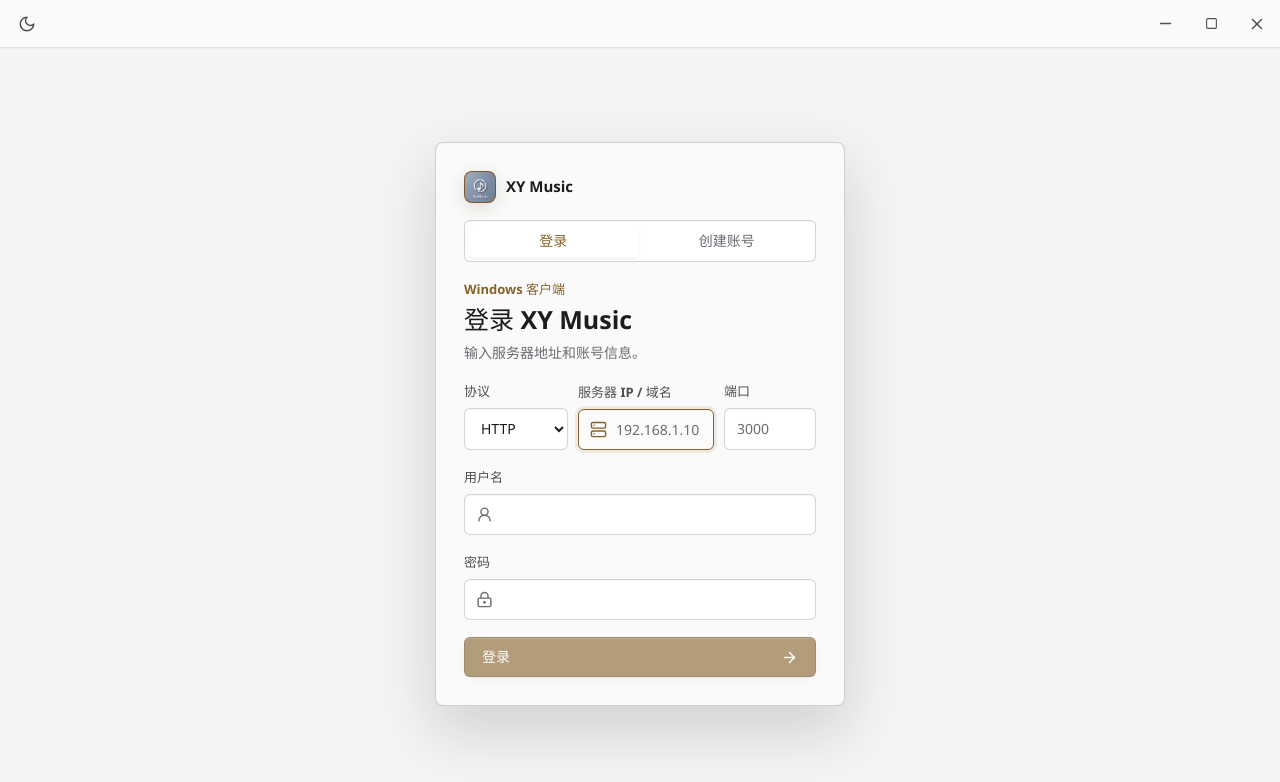
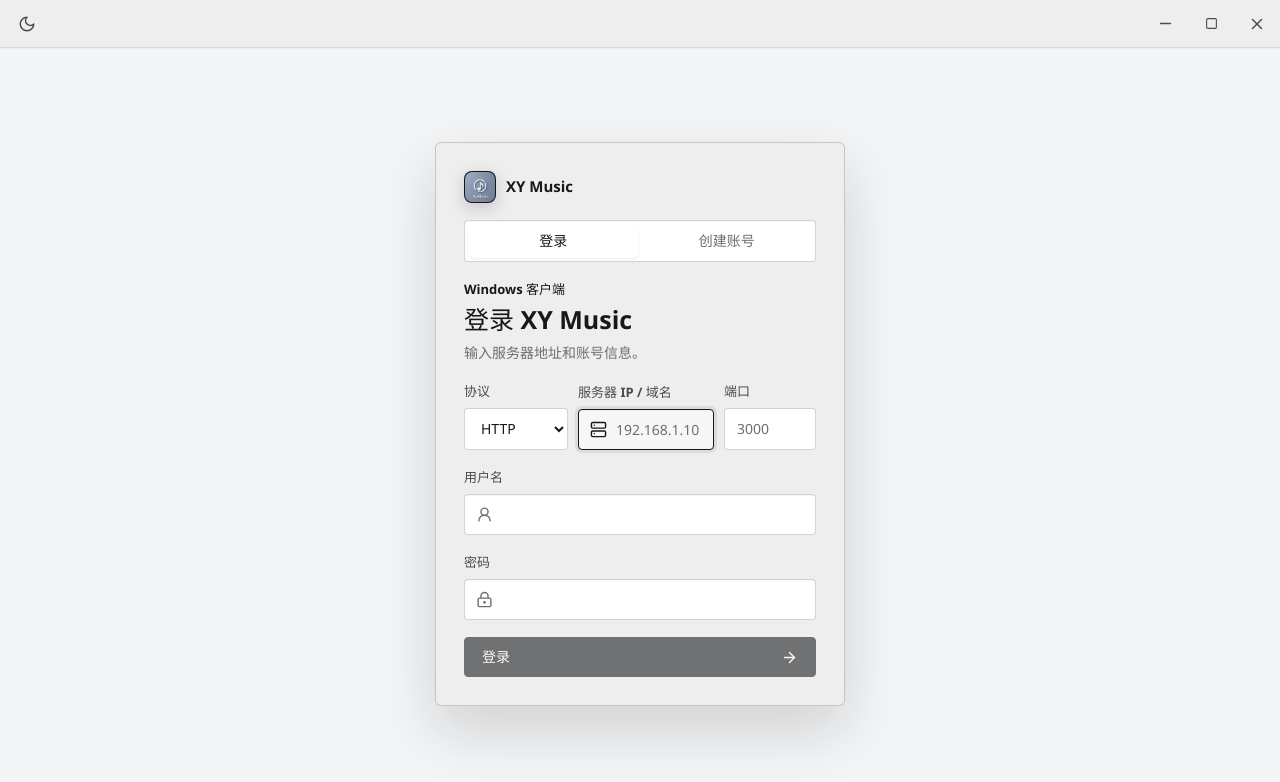
Before and after one commit to muchenspace/XyMusic, a Vue app in the folder Client/XyMusicForWin/: page / in a window 1280 px wide. Shown: the top 782 px of the page. Built offline with nearby package versions, Linux system fonts and the light colour scheme.

Commit message:
重构 Windows 客户端无彩色主题系统
强调色由金色改为接近白色的中性色，新增成功、警告软色与控件高光令牌，按钮改为无阴影扁平样式，图标按钮默认透明，浅色主题同步改为中性灰阶。

```diff
--- a/Client/XyMusicForWin/src/styles/base.css
+++ b/Client/XyMusicForWin/src/styles/base.css
@@ -26,7 +26,7 @@ button, input, select, textarea {
 }
 button { color: inherit; }
 button, a, input, select, textarea { -webkit-tap-highlight-color: transparent; }
-button:disabled, input:disabled, select:disabled, textarea:disabled { cursor: not-allowed; opacity: 0.62; }
+button:disabled, input:disabled, select:disabled, textarea:disabled { cursor: not-allowed; opacity: 0.58; }
 
 button:focus-visible,
 a:focus-visible,
@@ -75,11 +75,11 @@ img { max-width: 100%; }
   letter-spacing: 0;
   transition: transform var(--motion-fast) var(--ease-emphasized), border-color var(--motion-fast) var(--ease-standard), background var(--motion-fast) var(--ease-standard), color var(--motion-fast) var(--ease-standard);
 }
-.primary-button { border: 1px solid color-mix(in srgb, var(--accent-pressed) 82%, var(--line-strong)); color: var(--accent-contrast); background: var(--accent); box-shadow: inset 0 1px rgba(255, 255, 255, 0.16), var(--control-shadow); }
-.primary-button:hover:not(:disabled) { border-color: color-mix(in srgb, var(--accent-pressed) 88%, var(--line-strong)); background: var(--accent-hover); transform: translateY(-1px); }
+.primary-button { border: 1px solid var(--accent); color: var(--accent-contrast); background: var(--accent); box-shadow: none; }
+.primary-button:hover:not(:disabled) { border-color: var(--accent-hover); background: var(--accent-hover); transform: translateY(-1px); }
 .primary-button:active:not(:disabled) { background: var(--accent-pressed); transform: translateY(0); }
-.secondary-button { border: 1px solid var(--control-border); color: var(--text); background: var(--control-bg); box-shadow: 0 1px 1px color-mix(in srgb, var(--text) 5%, transparent); }
-.secondary-button:hover:not(:disabled) { border-color: color-mix(in srgb, var(--accent) 42%, var(--line-strong)); background: var(--control-bg-hover); }
+.secondary-button { border: 1px solid var(--control-border); color: var(--text); background: transparent; box-shadow: none; }
+.secondary-button:hover:not(:disabled) { border-color: var(--line-strong); background: var(--surface-hover); }
 .secondary-button:active:not(:disabled), .danger-button:active:not(:disabled) { transform: scale(0.985); }
 .danger-button { border: 1px solid color-mix(in srgb, var(--danger) 38%, var(--line)); color: var(--danger); background: var(--danger-soft); }
 .danger-button:hover:not(:disabled) { border-color: color-mix(in srgb, var(--danger) 60%, var(--line)); background: color-mix(in srgb, var(--danger) 18%, transparent); }
@@ -97,9 +97,9 @@ img { max-width: 100%; }
   cursor: pointer;
   transition: color var(--motion-fast) var(--ease-standard), border-color var(--motion-fast) var(--ease-standard), background var(--motion-fast) var(--ease-standard), transform var(--motion-fast) var(--ease-emphasized);
 }
-.icon-button { width: 34px; height: 34px; border: 1px solid var(--line); border-radius: var(--radius-sm); background: var(--surface-solid); box-shadow: 0 1px 1px color-mix(in srgb, var(--text) 4%, transparent); }
+.icon-button { width: 34px; height: 34px; border: 1px solid transparent; border-radius: var(--radius-sm); background: transparent; box-shadow: none; }
 .icon-button:hover:not(:disabled), .bare-button:hover:not(:disabled) { color: var(--text); }
-.icon-button:hover:not(:disabled) { border-color: color-mix(in srgb, var(--accent) 30%, var(--line-strong)); background: var(--surface-hover); }
+.icon-button:hover:not(:disabled) { border-color: var(--line); background: var(--surface-hover); }
 .icon-button:active:not(:disabled) { transform: scale(0.96); }
 .bare-button:active:not(:disabled) { transform: scale(0.9); }
 .icon-button.small { width: 28px; height: 28px; border-radius: 8px; }
@@ -114,13 +114,13 @@ input:not([type="range"]), select, textarea {
   outline: 0;
   color: var(--text);
   background: var(--control-bg);
-  box-shadow: inset 0 1px 0 color-mix(in srgb, var(--text) 3%, transparent);
+  box-shadow: none;
   transition: border-color var(--motion-fast) var(--ease-standard), background var(--motion-fast) var(--ease-standard), box-shadow var(--motion-fast) var(--ease-standard);
 }
 input:not([type="range"]), select { min-height: 42px; padding: 0 12px; }
 textarea { min-height: 92px; padding: 10px 12px; resize: vertical; line-height: 1.55; }
 input:not([type="range"]):hover:not(:disabled), select:hover:not(:disabled), textarea:hover:not(:disabled) { border-color: var(--line-strong); }
-input:not([type="range"]):focus, select:focus, textarea:focus { border-color: var(--accent); background: var(--control-bg-hover); box-shadow: 0 0 0 3px var(--accent-soft), inset 0 1px 0 color-mix(in srgb, var(--text) 3%, transparent); }
+input:not([type="range"]):focus, select:focus, textarea:focus { border-color: var(--accent); background: var(--control-bg-hover); box-shadow: 0 0 0 3px var(--accent-soft); }
 input::placeholder, textarea::placeholder { color: var(--text-muted); }
 input[type="checkbox"], input[type="radio"] { accent-color: var(--accent); }
 
@@ -135,13 +135,13 @@ input[type="range"] {
   cursor: pointer;
 }
 input[type="range"]::-webkit-slider-runnable-track { height: 5px; border-radius: 99px; background: linear-gradient(90deg, var(--accent) 0 var(--range-progress), var(--control-track) var(--range-progress) 100%); }
-input[type="range"]::-webkit-slider-thumb { width: 12px; height: 12px; margin-top: -3.5px; appearance: none; border: 2px solid var(--surface-solid); border-radius: 50%; background: var(--accent); box-shadow: 0 0 0 1px color-mix(in srgb, var(--accent-pressed) 44%, transparent), var(--control-shadow); opacity: 1; transition: transform var(--motion-fast) var(--ease-emphasized), box-shadow var(--motion-fast); }
+input[type="range"]::-webkit-slider-thumb { width: 12px; height: 12px; margin-top: -3.5px; appearance: none; border: 2px solid var(--surface-solid); border-radius: 50%; background: var(--accent); box-shadow: 0 0 0 1px var(--line-strong); opacity: 1; transition: transform var(--motion-fast) var(--ease-emphasized), box-shadow var(--motion-fast); }
 input[type="range"]:hover::-webkit-slider-thumb { transform: scale(1.08); }
 input[type="range"]:focus-visible::-webkit-slider-thumb { transform: scale(1.08); box-shadow: 0 0 0 3px var(--accent-soft), var(--control-shadow); }
 input[type="range"]:active::-webkit-slider-thumb { transform: scale(1.18); }
 input[type="range"]::-moz-range-track { height: 5px; border: 0; border-radius: 99px; background: var(--control-track); }
 input[type="range"]::-moz-range-progress { height: 5px; border-radius: 99px; background: var(--accent); }
-input[type="range"]::-moz-range-thumb { width: 10px; height: 10px; border: 2px solid var(--surface-solid); border-radius: 50%; background: var(--accent); box-shadow: 0 0 0 1px color-mix(in srgb, var(--accent-pressed) 44%, transparent), var(--control-shadow); transition: transform var(--motion-fast) var(--ease-emphasized), box-shadow var(--motion-fast); }
+input[type="range"]::-moz-range-thumb { width: 10px; height: 10px; border: 2px solid var(--surface-solid); border-radius: 50%; background: var(--accent); box-shadow: 0 0 0 1px var(--line-strong); transition: transform var(--motion-fast) var(--ease-emphasized), box-shadow var(--motion-fast); }
 input[type="range"]:hover::-moz-range-thumb { transform: scale(1.08); }
 input[type="range"]:focus-visible::-moz-range-thumb { transform: scale(1.08); box-shadow: 0 0 0 3px var(--accent-soft), var(--control-shadow); }
 input[type="range"]:active::-moz-range-thumb { transform: scale(1.18); }
--- a/Client/XyMusicForWin/src/styles/tokens.css
+++ b/Client/XyMusicForWin/src/styles/tokens.css
@@ -16,58 +16,61 @@
   --player-height: 92px;
   --sidebar-width: 244px;
 
-  --bg: #111214;
-  --bg-elevated: #17181a;
-  --surface: #1c1d20;
-  --surface-solid: #202124;
-  --surface-raised: #26272a;
+  --bg: #0d0e10;
+  --bg-elevated: #131416;
+  --surface: #18191c;
+  --surface-solid: #1d1e21;
+  --surface-raised: #232428;
   --surface-hover: rgba(255, 255, 255, 0.065);
-  --surface-input: #151618;
-  --overlay: rgba(5, 6, 7, 0.76);
+  --surface-input: #111214;
+  --overlay: rgba(0, 0, 0, 0.74);
 
-  --text: #f5f5f3;
-  --text-secondary: #c9c8c4;
-  --text-muted: #9b9b98;
-  --text-disabled: #767674;
+  --text: #f3f3f1;
+  --text-secondary: #bbbdbf;
+  --text-muted: #8d9095;
+  --text-disabled: #686b70;
   --line: rgba(255, 255, 255, 0.085);
   --line-strong: rgba(255, 255, 255, 0.15);
 
-  --accent: #c4a56a;
-  --accent-hover: #d2b77f;
-  --accent-pressed: #a98a52;
-  --accent-soft: rgba(196, 165, 106, 0.15);
-  --accent-contrast: #18130c;
-  --success: #7fb491;
-  --danger: #dd858a;
-  --danger-soft: rgba(221, 133, 138, 0.14);
-  --warning: #d58f61;
+  --accent: #f0f0ed;
+  --accent-hover: #ffffff;
+  --accent-pressed: #d7d8d5;
+  --accent-soft: rgba(255, 255, 255, 0.095);
+  --accent-contrast: #111214;
+  --success: #72b489;
+  --success-soft: rgba(114, 180, 137, 0.13);
+  --danger: #df7880;
+  --danger-soft: rgba(223, 120, 128, 0.13);
+  --warning: #d5a05c;
+  --warning-soft: rgba(213, 160, 92, 0.13);
 
-  --control-bg: #17181a;
-  --control-bg-hover: #202124;
+  --control-bg: #111214;
+  --control-bg-hover: #1b1c1f;
   --control-border: rgba(255, 255, 255, 0.15);
   --control-track: rgba(255, 255, 255, 0.17);
-  --control-shadow: 0 1px 2px rgba(0, 0, 0, 0.3), 0 6px 16px rgba(0, 0, 0, 0.1);
+  --control-highlight: rgba(255, 255, 255, 0.1);
+  --control-shadow: 0 1px 2px rgba(0, 0, 0, 0.32);
 
-  --media-surface: #202124;
-  --media-fallback: #292a2d;
-  --media-scrim-strong: rgba(10, 10, 11, 0.93);
-  --media-scrim-soft: rgba(10, 10, 11, 0.2);
-  --media-overlay: rgba(8, 8, 9, 0.3);
-  --media-text: #f6f7f8;
-  --media-text-secondary: #d9dcdf;
-  --media-text-muted: #b9bec4;
-  --media-icon: rgba(246, 247, 248, 0.13);
-  --media-control-border: rgba(255, 255, 255, 0.3);
-  --media-control-shadow: 0 4px 16px rgba(0, 0, 0, 0.3);
+  --media-surface: #1b1c1f;
+  --media-fallback: #242529;
+  --media-scrim-strong: rgba(8, 9, 10, 0.9);
+  --media-scrim-soft: rgba(8, 9, 10, 0.14);
+  --media-overlay: rgba(5, 6, 7, 0.28);
+  --media-text: #f7f7f5;
+  --media-text-secondary: #d8d9da;
+  --media-text-muted: #b7b9bc;
+  --media-icon: rgba(247, 247, 245, 0.12);
+  --media-control-border: rgba(255, 255, 255, 0.28);
+  --media-control-shadow: 0 8px 24px rgba(0, 0, 0, 0.3);
   --window-close-hover: #c42b1c;
 
-  --focus: rgba(210, 183, 127, 0.92);
-  --shadow-sm: 0 1px 2px rgba(0, 0, 0, 0.28), 0 5px 14px rgba(0, 0, 0, 0.12);
-  --shadow-md: 0 1px 0 rgba(255, 255, 255, 0.025), 0 12px 32px rgba(0, 0, 0, 0.26);
-  --shadow-lg: 0 24px 64px rgba(0, 0, 0, 0.4);
+  --focus: rgba(240, 240, 237, 0.76);
+  --shadow-sm: 0 1px 2px rgba(0, 0, 0, 0.26);
+  --shadow-md: 0 10px 28px rgba(0, 0, 0, 0.24);
+  --shadow-lg: 0 24px 64px rgba(0, 0, 0, 0.38);
 
-  --radius-sm: 6px;
-  --radius-md: 8px;
+  --radius-sm: 4px;
+  --radius-md: 6px;
   --radius-lg: 8px;
   --radius-xl: 8px;
   --motion-fast: 130ms;
@@ -80,40 +83,43 @@
 
 [data-theme="light"] {
   color-scheme: light;
-  --bg: #f3f4f5;
-  --bg-elevated: #fafafa;
-  --surface: #f8f8f8;
+  --bg: #f4f5f6;
+  --bg-elevated: #eeeeef;
+  --surface: #e8eaec;
   --surface-solid: #ffffff;
   --surface-raised: #ffffff;
-  --surface-hover: rgba(20, 21, 23, 0.055);
+  --surface-hover: rgba(15, 16, 18, 0.055);
   --surface-input: #ffffff;
-  --overlay: rgba(12, 13, 15, 0.38);
+  --overlay: rgba(10, 11, 13, 0.38);
 
-  --text: #1b1c1e;
-  --text-secondary: #4e5054;
-  --text-muted: #696c71;
-  --text-disabled: #898c91;
-  --line: rgba(20, 21, 23, 0.1);
-  --line-strong: rgba(20, 21, 23, 0.18);
+  --text: #17181a;
+  --text-secondary: #494c51;
+  --text-muted: #6b6f75;
+  --text-disabled: #92959a;
+  --line: rgba(15, 16, 18, 0.1);
+  --line-strong: rgba(15, 16, 18, 0.18);
 
-  --accent: #87632b;
-  --accent-hover: #74521f;
-  --accent-pressed: #604219;
-  --accent-soft: rgba(135, 99, 43, 0.11);
+  --accent: #17181a;
+  --accent-hover: #000000;
+  --accent-pressed: #34363a;
+  --accent-soft: rgba(23, 24, 26, 0.085);
   --accent-contrast: #ffffff;
-  --success: #34764d;
-  --danger: #a2474e;
-  --danger-soft: rgba(162, 71, 78, 0.1);
-  --warning: #945b34;
+  --success: #2f764a;
+  --success-soft: rgba(47, 118, 74, 0.1);
+  --danger: #a4434c;
+  --danger-soft: rgba(164, 67, 76, 0.1);
+  --warning: #8c6228;
+  --warning-soft: rgba(140, 98, 40, 0.1);
 
   --control-bg: #ffffff;
-  --control-bg-hover: #fbfbfb;
-  --control-border: rgba(20, 21, 23, 0.18);
-  --control-track: rgba(20, 21, 23, 0.16);
-  --control-shadow: 0 1px 2px rgba(17, 18, 20, 0.08), 0 5px 14px rgba(17, 18, 20, 0.04);
+  --control-bg-hover: #f7f7f8;
+  --control-border: rgba(15, 16, 18, 0.18);
+  --control-track: rgba(15, 16, 18, 0.16);
+  --control-highlight: rgba(255, 255, 255, 0.72);
+  --control-shadow: 0 1px 2px rgba(15, 16, 18, 0.08);
 
-  --focus: rgba(135, 99, 43, 0.82);
-  --shadow-sm: 0 1px 2px rgba(17, 18, 20, 0.07), 0 5px 14px rgba(17, 18, 20, 0.045);
-  --shadow-md: 0 12px 30px rgba(17, 18, 20, 0.1);
-  --shadow-lg: 0 24px 60px rgba(17, 18, 20, 0.16);
+  --focus: rgba(23, 24, 26, 0.7);
+  --shadow-sm: 0 1px 2px rgba(15, 16, 18, 0.07);
+  --shadow-md: 0 10px 28px rgba(15, 16, 18, 0.1);
+  --shadow-lg: 0 24px 60px rgba(15, 16, 18, 0.16);
 }
```
